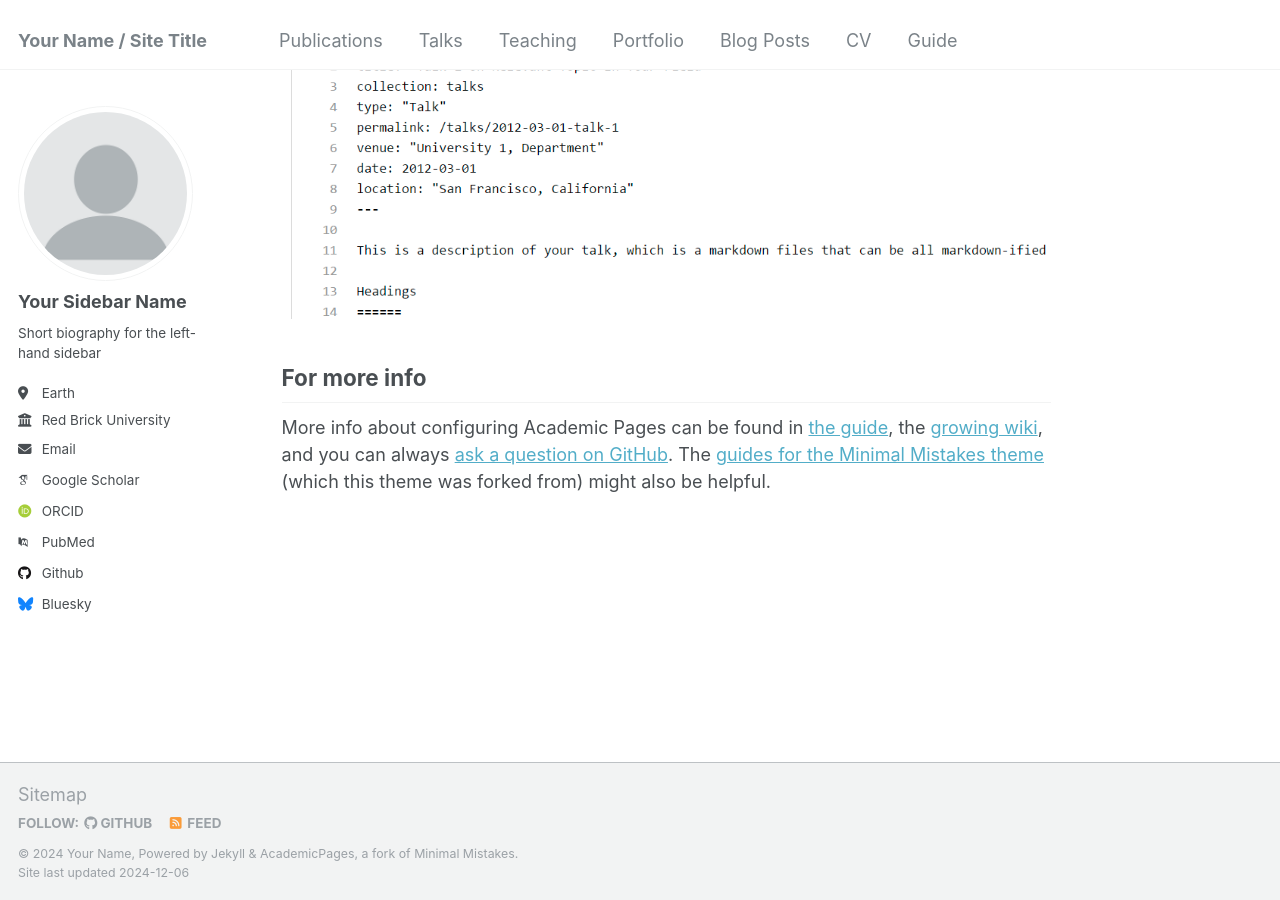
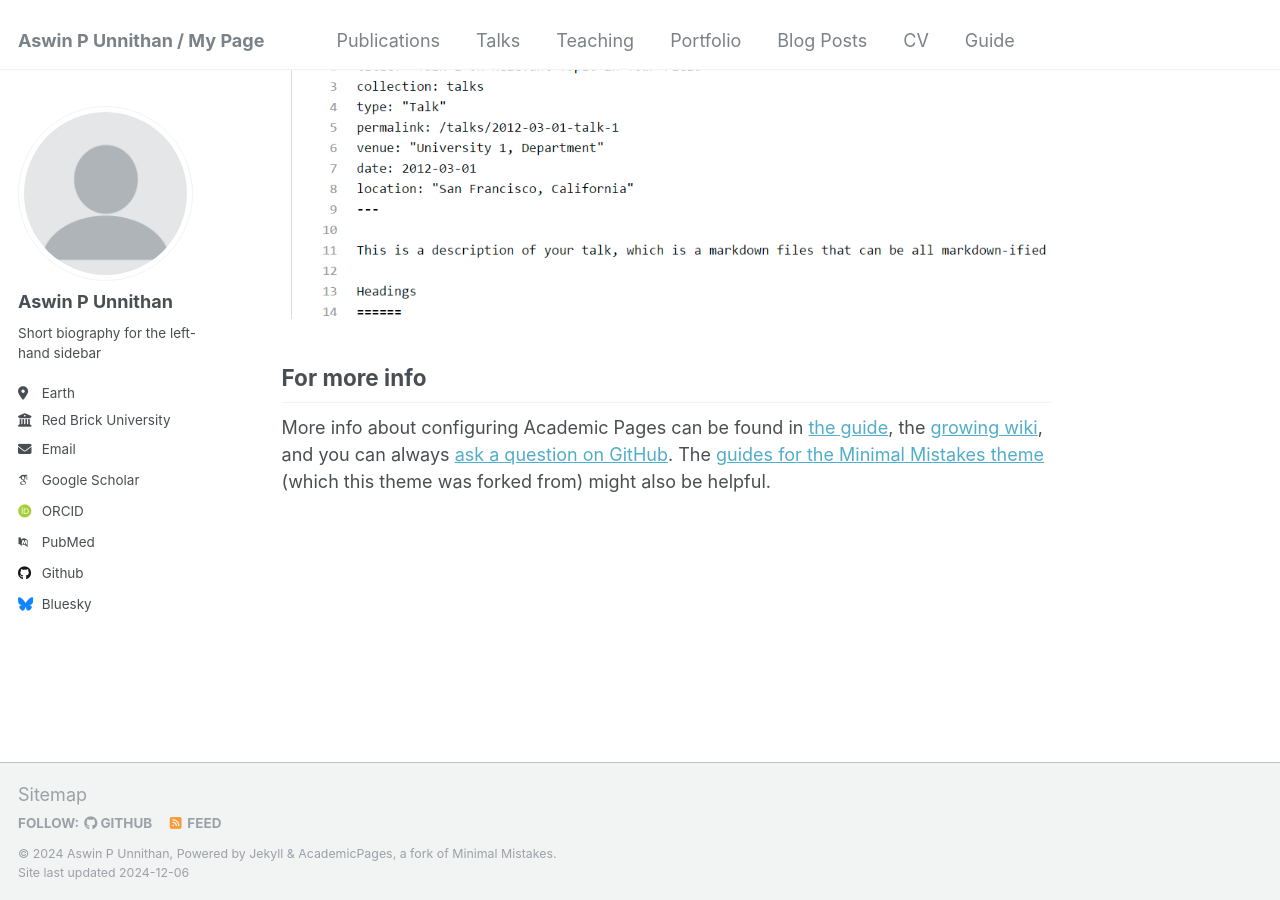
Before and after one commit to aswinpunnithan/aswinpunnithan.github.io, a Jekyll site: the page built from _pages/about.md, in a window 1280 px wide and 900 px high, scrolled down 2643 px. Built offline with Jekyll 4.4.1, drawn with Linux system fonts in a browser that asks for light colours; some web fonts are replaced.

Commit message:
Update _config.yml

```diff
--- a/_config.yml
+++ b/_config.yml
@@ -8,11 +8,11 @@
 
 # Basic Site Settings
 locale                   : "en-US"
-title                    : "Your Name / Site Title"
+title                    : "Aswin P Unnithan / My Page"
 title_separator          : "-"
-name                     : &name "Your Name"
+name                     : &name "Aswin P Unnithan"
 description              : &description "personal description"
-url                      : https://academicpages.github.io # the base hostname & protocol for your site e.g. "https://[your GitHub username].github.io"
+url                      : https://aswinpunnithan.github.io
 baseurl                  : "" # the subpath of your site, e.g. "/blog"
 repository               : "academicpages/academicpages.github.io"
 
@@ -22,7 +22,7 @@ repository               : "academicpages/academicpages.github.io"
 author:
   # Biographic information
   avatar           : "profile.png"
-  name             : "Your Sidebar Name"
+  name             : "Aswin P Unnithan"
   pronouns         : # example: "she/her"
   bio              : "Short biography for the left-hand sidebar"
   location         : "Earth"
```
